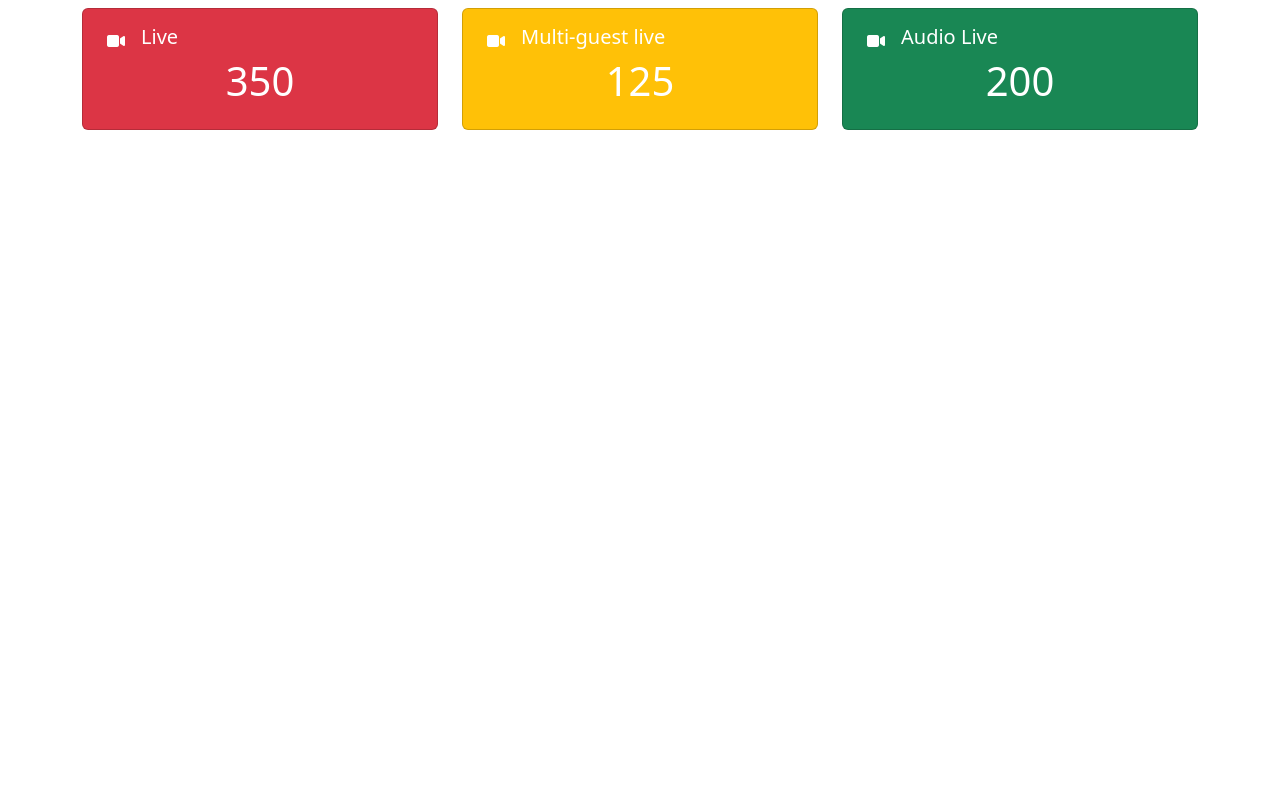
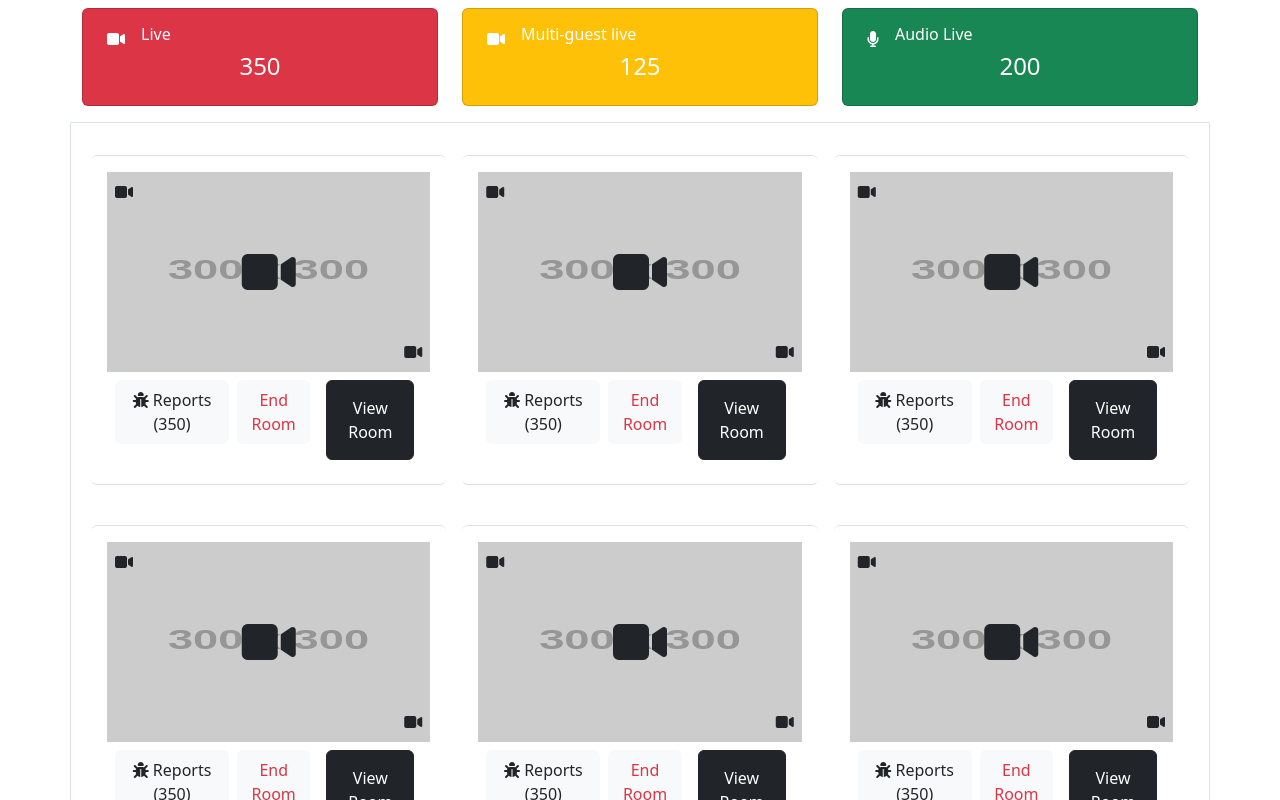
Before and after one commit to mominulhouqe/rooms, an Angular app: page / in a window 1280 px wide. Shown: the top 800 px of the page. Built offline with nearby package versions, Linux system fonts and the light colour scheme.

Commit message:
added items card

```diff
--- a/src/app/rooms/rooms.component.html
+++ b/src/app/rooms/rooms.component.html
@@ -1,44 +1,81 @@
 <div class=" container mx-auto mt-2">
     <div class="row justify-content-center">
         <div class="col-md-4">
-
             <div class="card bg-danger p-3 text-white text-center ">
                 <div class=" d-flex gap-3 align-items-center mx-2">
                     <i class="fa fa-video-camera fa-1x"></i>
-                    <h5>Live</h5>
+                    <h6>Live</h6>
                 </div>
-
-                <h1>350</h1>
+                <h4>350</h4>
             </div>
-
         </div>
-
         <div class="col-md-4 ">
             <div class="card bg-warning p-3   text-white text-center ">
                 <div class=" d-flex gap-3 align-items-center mx-2">
                     <i class="fa fa-video-camera fa-1x"></i>
-                    <h5>Multi-guest live</h5>
+                    <h6>Multi-guest live</h6>
                 </div>
-
-                <h1>125</h1>
+                <h4>125</h4>
             </div>
         </div>
 
         <div class="col-md-4">
             <div class="card bg-success p-3  text-white text-center ">
                 <div class=" d-flex gap-3 align-items-center mx-2">
-                    <i class="fa fa-video-camera fa-1x"></i>
-                    <h5>Audio Live</h5>
+                    <i class="fa fa-microphone" aria-hidden="true"></i>
+                    <h6>Audio Live</h6>
                 </div>
-
-                <h1>200</h1>
+                <h4>200</h4>
             </div>
         </div>
     </div>
 
+</div>
 
 
+<!-- rooms videos -->
+<div class="container border p-4 mt-3">
+    <div class="row justify-content-center">
+      <div *ngFor="let card of displayedCards" class="col-md-4 mb-4 p-2">
+        <div class="card  text-center border-0 border-bottom border-top p-3">
+          <div class="position-relative " style="height: 200px;">
+            <img src="{{ card.imageUrl }}" alt="Card Background" class="img-fluid w-100 h-100">
+            <div class="position-absolute top-0 start-0 p-2">
+              <i class="{{ card.icon2 }} fa-1x"></i>
+            </div>
+            <div class="position-absolute top-50 start-50 translate-middle">
+              <i class="{{ card.icon }} fa-3x"></i>
+            </div>
+            <div class="position-absolute bottom-0 end-0 p-2">
+              <i class="{{ card.icon }} fa-1x"></i>
+            </div>
+          </div>
 
+          <div class="d-flex justify-content-between m-2">
+            <p class="border-0 bg-light p-2 rounded me-2">
+              <i class="fa fa-bug" aria-hidden="true"></i> Reports ({{ card.count }})
+            </p>
 
+            <div class="d-flex gap-2">
+              <p class="border-0 bg-light p-2 rounded me-2 me-2 text-danger ">End Room</p>
+              <button class="btn btn-dark me-2">View Room</button>
+            </div>
+          </div>
+        </div>
+      </div>
+    </div>
+  </div>
 
-</div>
+  <nav aria-label="Card Pagination">
+    <ul class="pagination justify-content-center mt-4">
+      <li class="page-item" [ngClass]="{ 'disabled': currentPage === 1 }">
+        <a class="page-link" (click)="prevPage()">Previous</a>
+      </li>
+      <li class="page-item" *ngFor="let page of pagesArray" [ngClass]="{ 'active': currentPage === page }">
+        <a class="page-link" (click)="changePage(page)">{{ page }}</a>
+      </li>
+      <li class="page-item" [ngClass]="{ 'disabled': currentPage === totalPages }">
+        <a class="page-link" (click)="nextPage()">Next</a>
+      </li>
+    </ul>
+  </nav>
--- a/src/app/rooms/rooms.component.ts
+++ b/src/app/rooms/rooms.component.ts
@@ -1,10 +1,144 @@
-import { Component } from '@angular/core';
+import { Component ,OnInit} from '@angular/core';
 
 @Component({
   selector: 'app-rooms',
   templateUrl: './rooms.component.html',
   styleUrls: ['./rooms.component.css']
 })
-export class RoomsComponent {
+export class RoomsComponent implements OnInit{
+
+
+  // Sample card data
+  cards = [
+    {
+      imageUrl: 'https://via.placeholder.com/300',
+      icon: 'fas fa-video-camera',
+      icon2: 'fas fa-video-camera',
+      count: 350,
+      buttonIcon1: 'fas fa-play',
+      buttonText1: 'Play',
+      buttonIcon2: 'fas fa-pause',
+      buttonText2: 'Pause'
+    },
+    {
+      imageUrl: 'https://via.placeholder.com/300',
+      icon: 'fas fa-video-camera',
+      icon2: 'fas fa-video-camera',
+      count: 350,
+      buttonIcon1: 'fas fa-play',
+      buttonText1: 'Play',
+      buttonIcon2: 'fas fa-pause',
+      buttonText2: 'Pause'
+    },
+    {
+      imageUrl: 'https://via.placeholder.com/300',
+      icon: 'fas fa-video-camera',
+      icon2: 'fas fa-video-camera',
+      count: 350,
+      buttonIcon1: 'fas fa-play',
+      buttonText1: 'Play',
+      buttonIcon2: 'fas fa-pause',
+      buttonText2: 'Pause'
+    },
+    {
+      imageUrl: 'https://via.placeholder.com/300',
+      icon: 'fas fa-video-camera',
+      icon2: 'fas fa-video-camera',
+      count: 350,
+      buttonIcon1: 'fas fa-play',
+      buttonText1: 'Play',
+      buttonIcon2: 'fas fa-pause',
+      buttonText2: 'Pause'
+    },
+    {
+      imageUrl: 'https://via.placeholder.com/300',
+      icon: 'fas fa-video-camera',
+      icon2: 'fas fa-video-camera',
+      count: 350,
+      buttonIcon1: 'fas fa-play',
+      buttonText1: 'Play',
+      buttonIcon2: 'fas fa-pause',
+      buttonText2: 'Pause'
+    },
+    {
+      imageUrl: 'https://via.placeholder.com/300',
+      icon: 'fas fa-video-camera',
+      icon2: 'fas fa-video-camera',
+      count: 350,
+      buttonIcon1: 'fas fa-play',
+      buttonText1: 'Play',
+      buttonIcon2: 'fas fa-pause',
+      buttonText2: 'Pause'
+    },
+    {
+      imageUrl: 'https://via.placeholder.com/300',
+      icon: 'fas fa-video-camera',
+      icon2: 'fas fa-video-camera',
+      count: 350,
+      buttonIcon1: 'fas fa-play',
+      buttonText1: 'Play',
+      buttonIcon2: 'fas fa-pause',
+      buttonText2: 'Pause'
+    },
+    {
+      imageUrl: 'https://via.placeholder.com/300',
+      icon: 'fas fa-video-camera',
+      icon2: 'fas fa-video-camera',
+      count: 350,
+      buttonIcon1: 'fas fa-play',
+      buttonText1: 'Play',
+      buttonIcon2: 'fas fa-pause',
+      buttonText2: 'Pause'
+    },
+    {
+      imageUrl: 'https://via.placeholder.com/300',
+      icon: 'fas fa-video-camera',
+      icon2: 'fas fa-video-camera',
+      count: 350,
+      buttonIcon1: 'fas fa-play',
+      buttonText1: 'Play',
+      buttonIcon2: 'fas fa-pause',
+      buttonText2: 'Pause'
+    },
+    // Add more card data here for a total of 6 cards
+  ];
+
+  currentPage = 1;
+  itemsPerPage = 6; // Number of cards to show per page
+
+  get totalPages(): number {
+    return Math.ceil(this.cards.length / this.itemsPerPage);
+  }
+
+  get pagesArray(): number[] {
+    return Array.from({ length: this.totalPages }, (_, i) => i + 1);
+  }
+
+  get displayedCards(): any[] {
+    const startIndex = (this.currentPage - 1) * this.itemsPerPage;
+    return this.cards.slice(startIndex, startIndex + this.itemsPerPage);
+  }
+
+  constructor() { }
+
+  ngOnInit(): void {
+  }
+
+  changePage(page: number): void {
+    this.currentPage = page;
+  }
+
+  prevPage(): void {
+    if (this.currentPage > 1) {
+      this.currentPage--;
+    }
+  }
+
+  nextPage(): void {
+    if (this.currentPage < this.totalPages) {
+      this.currentPage++;
+    }
+  }
+
 
 }
```
